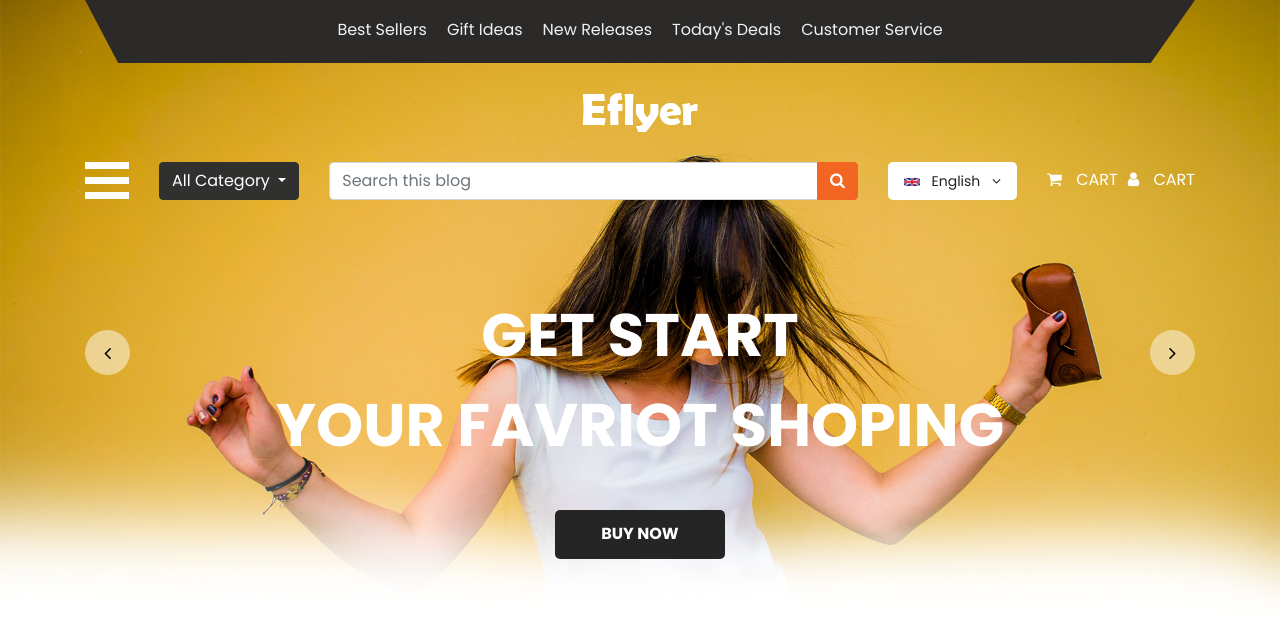
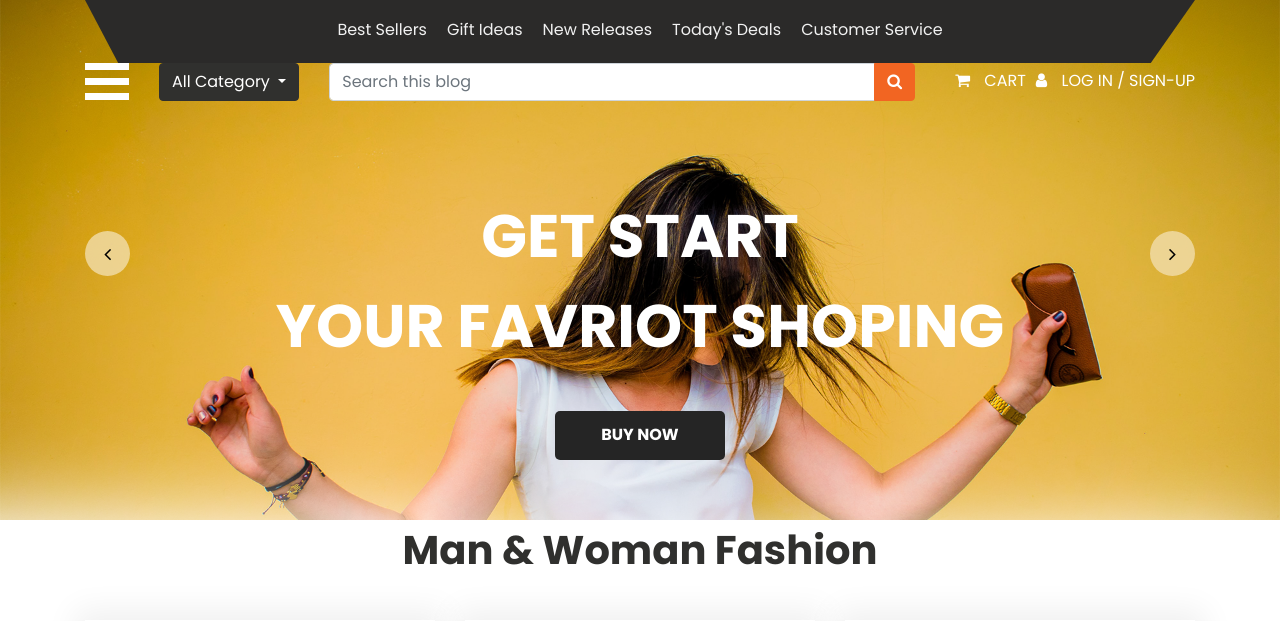
Before and after one commit to MannieCreates/muffin, a Django app: page / in a window 1280 px wide. Shown: the top 621 px of the page. Run offline with Django 5.2, Linux system fonts and the light colour scheme; some libraries are stand-ins or nearby versions.

Commit message:
Slight visual changes - Removed Eflyer logo and multilanguage option and added signup/login button

```diff
--- a/alpha/templates/index.html
+++ b/alpha/templates/index.html
@@ -58,7 +58,7 @@
          </div>
          <!-- header top section start -->
          <!-- logo section start -->
-         <div class="logo_section">
+         <!-- <div class="logo_section">
             <div class="container">
                <div class="row">
                   <div class="col-sm-12">
@@ -66,7 +66,7 @@
                   </div>
                </div>
             </div>
-         </div>
+         </div> -->
          <!-- logo section end -->
          <!-- header section start -->
          <div class="header_section">
@@ -101,7 +101,7 @@
                      </div>
                   </div>
                   <div class="header_box">
-                     <div class="lang_box ">
+                     <!-- <div class="lang_box ">
                         <a href="#" title="Language" class="nav-link" data-toggle="dropdown" aria-expanded="true">
                         <img src="{% static 'images/flag-uk.png' %}" alt="flag" class="mr-2 " title="United Kingdom"> English <i class="fa fa-angle-down ml-2" aria-hidden="true"></i>
                         </a>
@@ -111,7 +111,7 @@
                            French
                            </a>
                         </div>
-                     </div>
+                     </div> -->
                      <div class="login_menu">
                         <ul>
                            <li><a href="#">
@@ -120,7 +120,7 @@
                            </li>
                            <li><a href="#">
                               <i class="fa fa-user" aria-hidden="true"></i>
-                              <span class="padding_10">Cart</span></a>
+                              <span class="padding_10">Log in / Sign-up</span></a>
                            </li>
                         </ul>
                      </div>
@@ -597,7 +597,7 @@
       <!-- footer section start -->
       <div class="footer_section layout_padding">
          <div class="container">
-            <div class="footer_logo"><a href="index.html"><img src="{% static 'images/footer-logo.png' %}"></a></div>
+            <!-- <div class="footer_logo"><a href="index.html"><img src="{% static 'images/footer-logo.png' %}"></a></div> -->
             <div class="input_bt">
                <input type="text" class="mail_bt" placeholder="Your Email" name="Your Email">
                <span class="subscribe_bt" id="basic-addon2"><a href="#">Subscribe</a></span>
```
